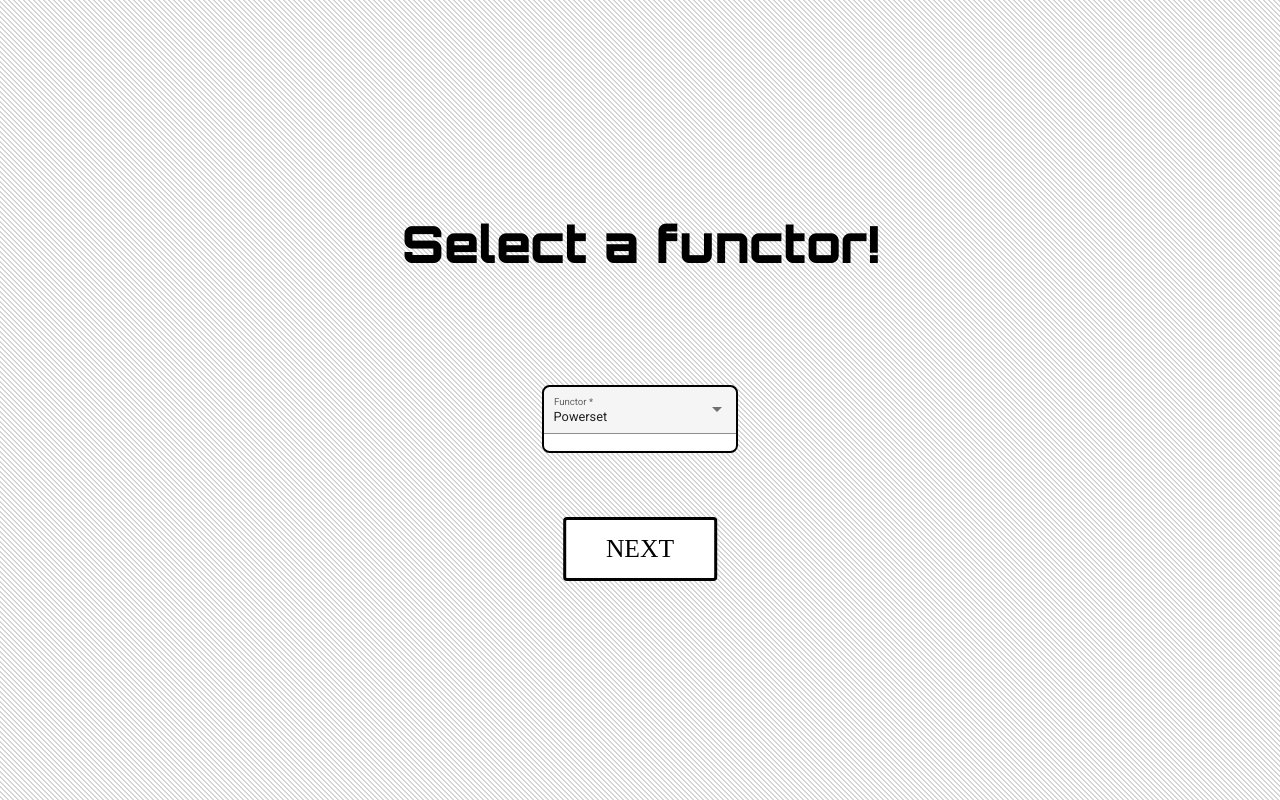
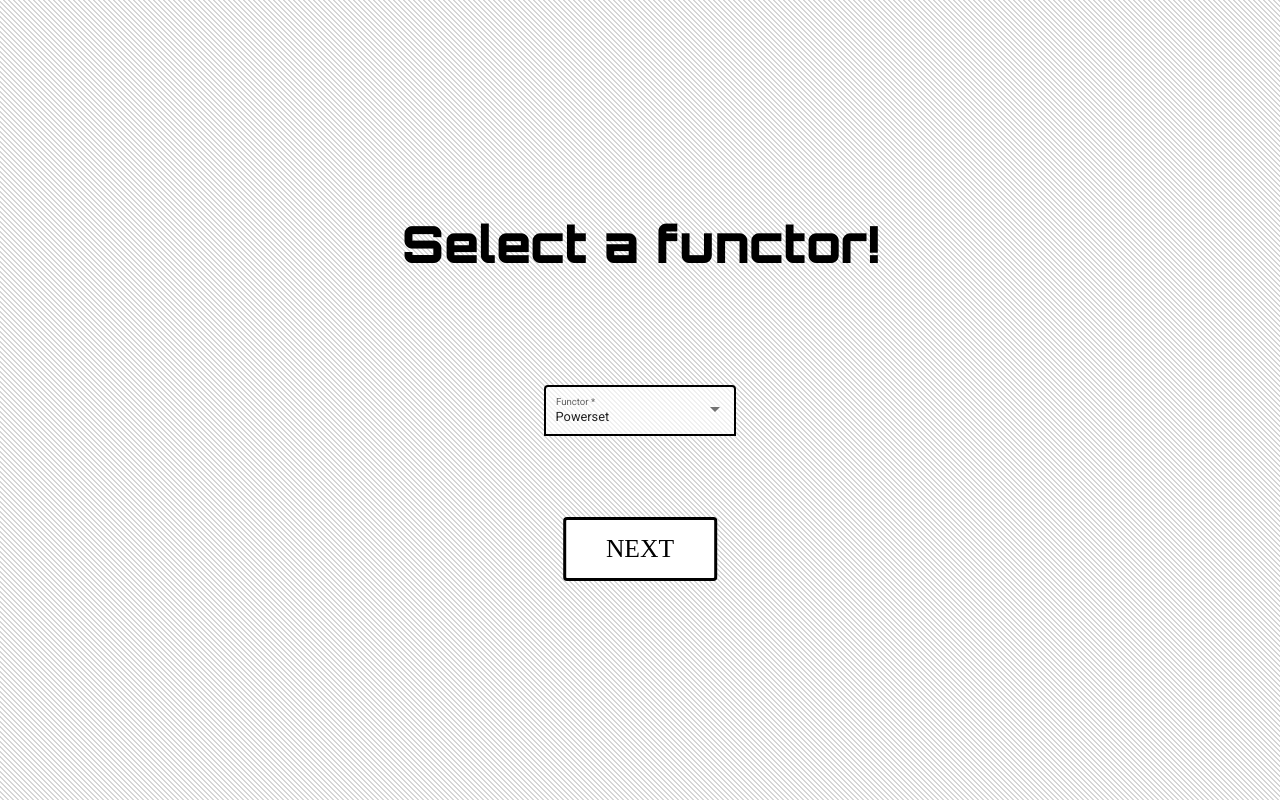
Before and after one commit to Shiyam23/t-beg, an Angular app in the folder tbeg-client/: page / in a window 1280 px wide. Built offline with nearby package versions, Linux system fonts and the light colour scheme.

Commit message:
field optimized

```diff
--- a/tbeg-client/src/app/functor/functor.component.css
+++ b/tbeg-client/src/app/functor/functor.component.css
@@ -11,9 +11,12 @@
     margin-top: 3vw;
     font-size: 1vw;
     width: 15vw;
-    background-color: white;
+    border-radius: 0.2cm;
+}
+
+::ng-deep .mat-form-field-appearance-fill .mat-form-field-flex{
+    background-color: rgba(255, 255, 255, 0.644);
     border: 2px solid black;
-    border-radius: 0.2cm;
 }
 
 #field{
--- a/tbeg-client/src/custom-theme.scss
+++ b/tbeg-client/src/custom-theme.scss
@@ -12,8 +12,8 @@
 // Define the palettes for your theme using the Material Design palettes available in palette.scss
 // (imported above). For each palette, you can optionally specify a default, lighter, and darker
 // hue. Available color palettes: https://material.io/design/color/
-$tbeg-client-primary: mat-palette($mat-grey);
-$tbeg-client-accent: mat-palette($mat-orange, A200, A100, A400);
+$tbeg-client-primary: mat-palette($mat-blue-grey);
+$tbeg-client-accent: mat-palette($mat-grey, A200, A100, A400);
 
 // The warn palette is optional (defaults to red).
 $tbeg-client-warn: mat-palette($mat-red);
```
